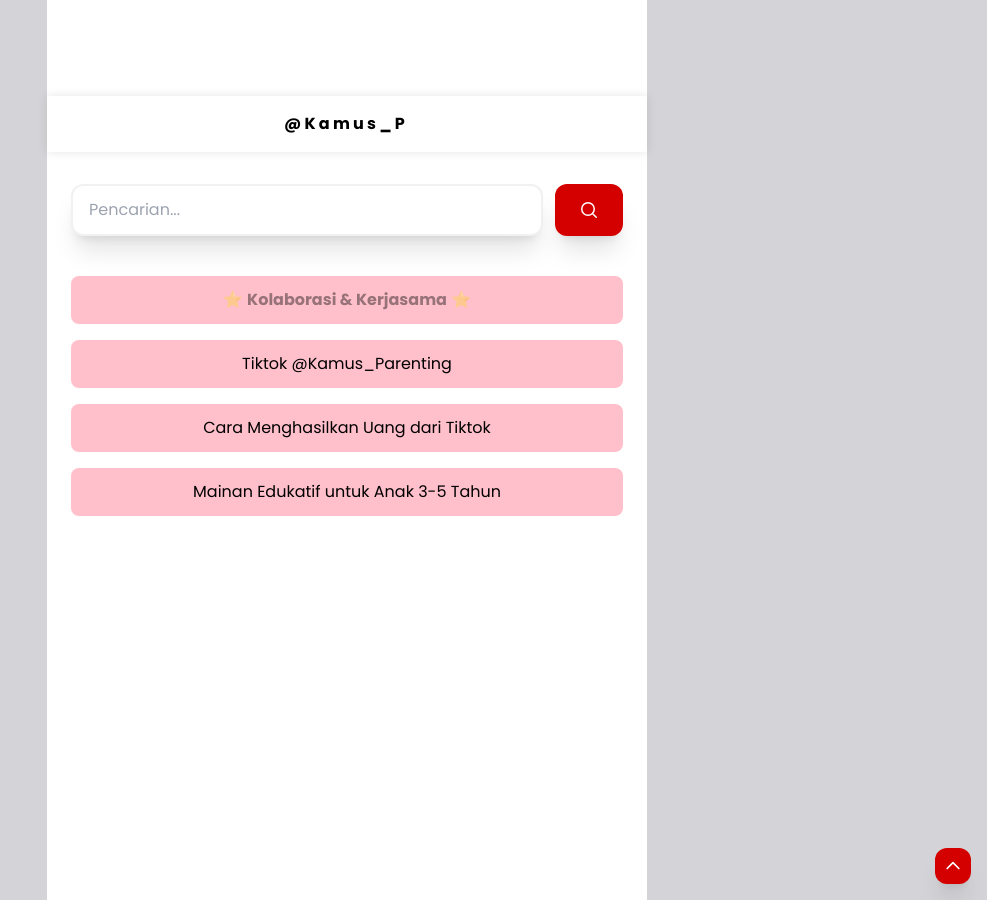
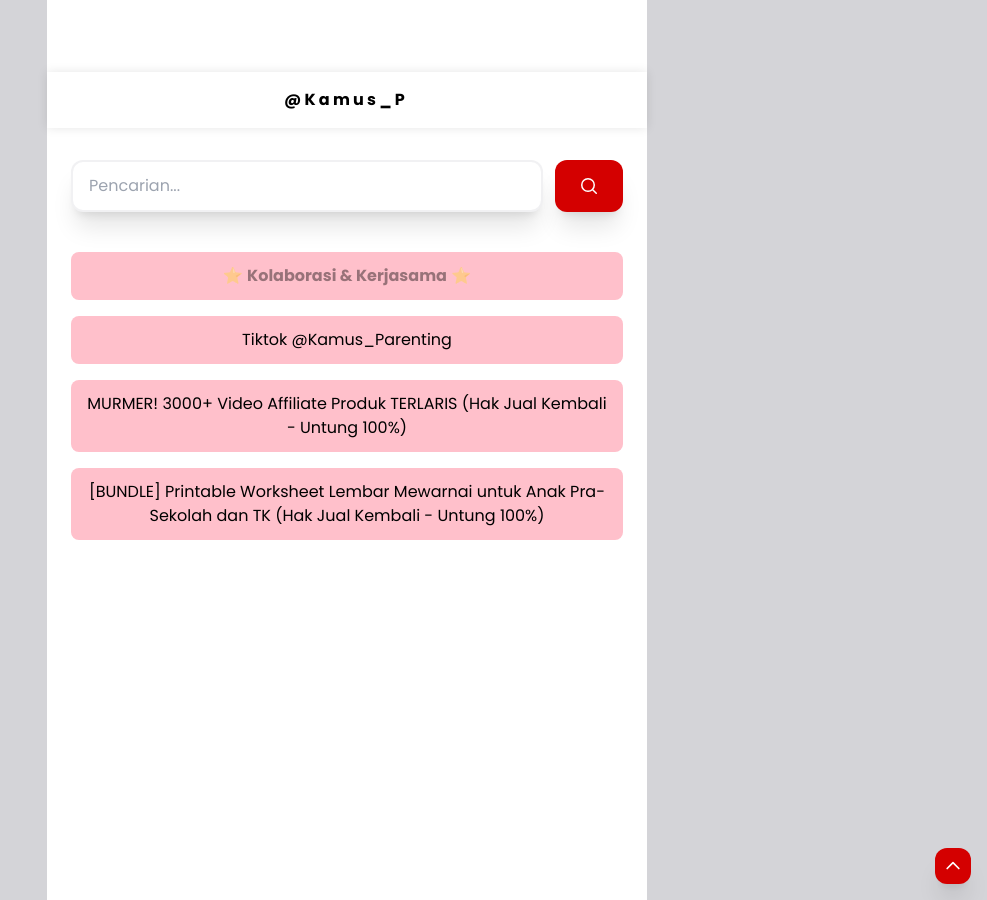
Before and after one commit to haloorderio/kamus_parenting, a Jekyll site: the page built from index.html, in a window 1280 px wide. Shown: the whole page, without its empty margins (293-1280 px from the left). Built offline with Jekyll 4.4.1, drawn with Linux system fonts in a browser that asks for light colours; the list of posts is cut into pages by our own code.

Commit message:
Update default.html

```diff
--- a/_layouts/default.html
+++ b/_layouts/default.html
@@ -137,8 +137,11 @@
 						<a href="https://www.tiktok.com/@kamus_parenting" target="_blank" rel="noopener" class="bg-emerald-500 hover:bg-emerald-600 text-black block py-3 px-4 rounded-lg w-full text-center mt-4">
 							Tiktok @Kamus_Parenting
 						</a>
-						<a href="https://orderio.my.id/kelastiktok" target="_blank" rel="noopener" class="bg-emerald-500 hover:bg-emerald-600 text-black block py-3 px-4 rounded-lg w-full text-center mt-4">
-							Cara Menghasilkan Uang dari Tiktok
+						<a href="https://lynk.id/juliedigital/2VEApRn" target="_blank" rel="noopener" class="bg-emerald-500 hover:bg-emerald-600 text-black block py-3 px-4 rounded-lg w-full text-center mt-4">
+							MURMER! 3000+ Video Affiliate Produk TERLARIS (Hak Jual Kembali - Untung 100%)
+						</a>
+						<a href="https://lynk.id/juliedigital/6mbBQKn" target="_blank" rel="noopener" class="bg-emerald-500 hover:bg-emerald-600 text-black block py-3 px-4 rounded-lg w-full text-center mt-4">
+							[BUNDLE] Printable Worksheet Lembar Mewarnai untuk Anak Pra-Sekolah dan TK (Hak Jual Kembali - Untung 100%)
 						</a>
 						<!-- <a href="https://orderio.id/kelasinstagram" target="_blank" rel="noopener" class="bg-emerald-500 hover:bg-emerald-600 text-black block py-3 px-4 rounded-lg w-full text-center mt-4">
 							Cara Dapetin 10K Follower Instagram [GRATIS]
@@ -148,10 +151,10 @@
 						</a>
 						<a href="https://habiskerja.com/kelas-canva/?ref=muhnurulhakim&campaign=KelasCanva" target="_blank" rel="noopener" class="bg-emerald-500 hover:bg-emerald-600 text-black block py-3 px-4 rounded-lg w-full text-center mt-4">
 							Cara Menghasilkan Uang Pake Canva
-						</a> -->
+						</a>
 						<a href="https://larizka.orderonline.id/buku-ajaib" target="_blank" rel="noopener" class="bg-emerald-500 hover:bg-emerald-600 text-black block py-3 px-4 rounded-lg w-full text-center mt-4">
 							Mainan Edukatif untuk Anak 3-5 Tahun
-						</a>
+						</a> -->
 					<!--	<br>
 
 					<center>
```
